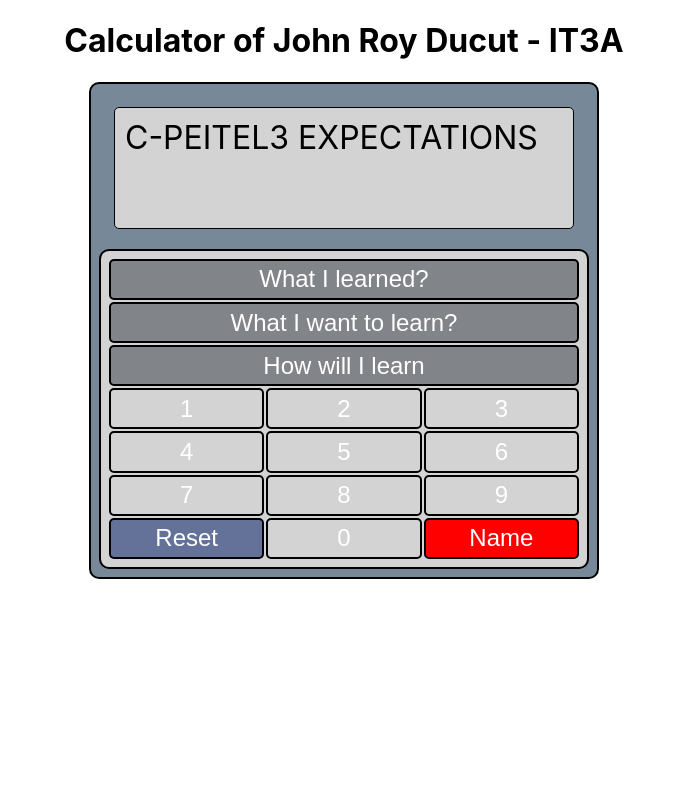
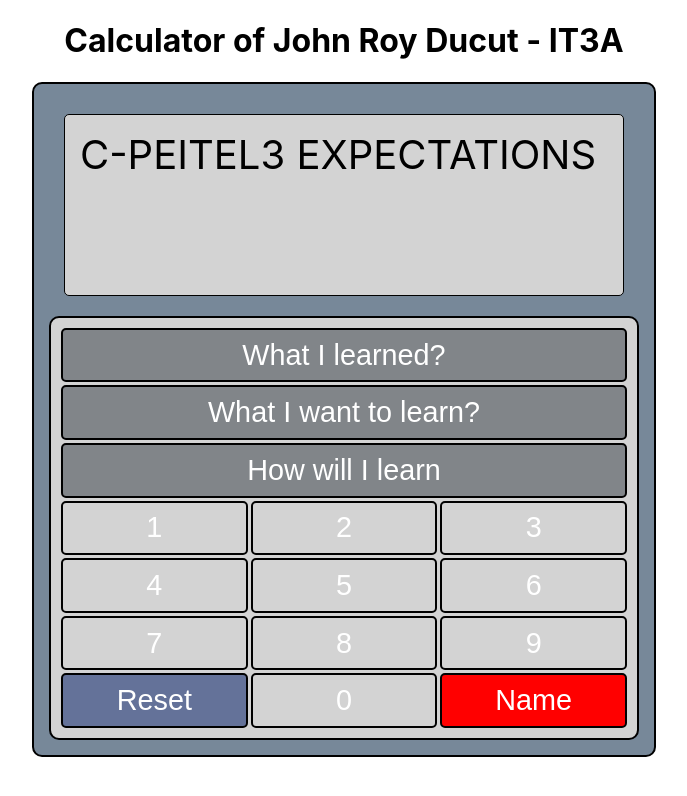
Before and after one commit to armandoxd03/passcode, a React (Create React App) app: page / in a window 1280 px wide. Shown: the top 796 px of the page, without its empty margins (296-983 px from the left). Built offline with nearby package versions, Linux system fonts and the light colour scheme.

Commit message:
Update App.css

```diff
--- a/src/App.css
+++ b/src/App.css
@@ -14,9 +14,9 @@
 
 .Calc {
   margin: auto;
-  margin-top: 10px;
-  padding: 3px;
-  width: 500px;
+  margin-top: 20px;
+  padding: 10px;
+  width: 600px;
   background-color: lightslategray;
   border: 2px solid black;
   border-radius: 10px;
@@ -26,20 +26,21 @@
   border: 1px solid black;
   border-radius: 5px;
   background-color: lightgray;
-  font-size: 2rem;
-  height: 100px;
+  font-size: 2.5rem;
+  height: 150px;
   text-align: left;
   margin: 20px;
-  padding: 10px;
+  padding: 15px;
+  word-wrap: break-word;
 }
 
 .Buttons {
   display: grid;
-  gap: 2px;
+  gap: 3px;
   grid-template-columns: repeat(3, 1fr);
-  min-height: 300px;
-  font-size: 1.5rem;
-  padding: 3px;
+  min-height: 400px;
+  font-size: 1.8rem;
+  padding: 5px;
   background-color: lightgray;
   color: white;
 }
@@ -47,7 +48,7 @@
 .Buttons > button {
   background-color: lightgray;
   border: 2px solid black;
-  font-size: 1.5rem;
+  font-size: 1.8rem;
   border-radius: 5px;
   color: white;
 }
@@ -58,7 +59,7 @@
 
 .full-width {
   grid-column: span 3;
-  font-size: 1.5rem;
+  font-size: 1.8rem;
 }
 
 .red-button {
```
